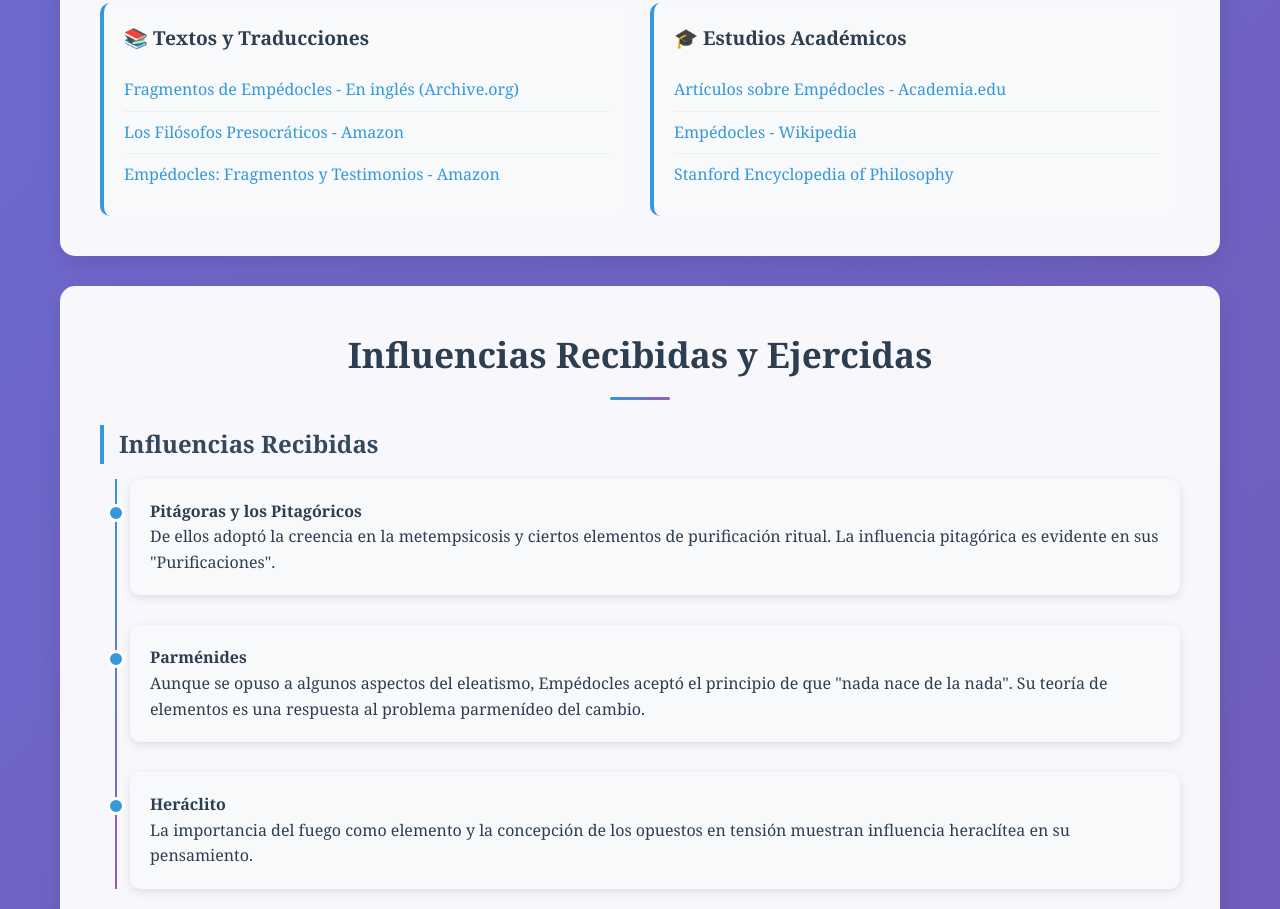
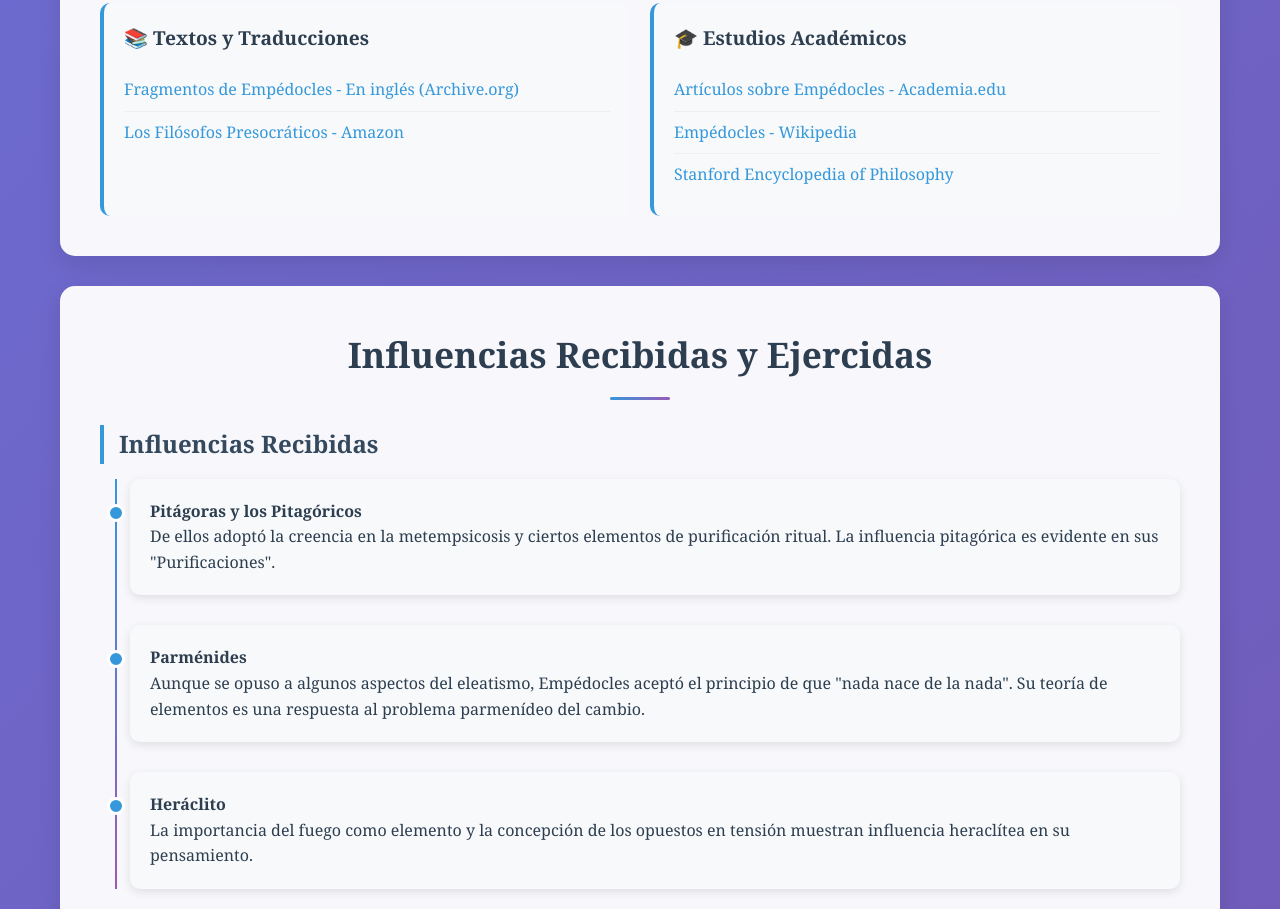
Before and after one commit to jmlucas68/empedocles, a plain HTML site: page index.html in a window 1280 px wide. Shown: the part 3161-4070 px from the top of the page. Drawn offline with Linux system fonts and the light colour scheme.

Commit message:
Actualizar index.html

```diff
--- a/index.html
+++ b/index.html
@@ -447,7 +447,7 @@
                     <h4>📚 Textos y Traducciones</h4>
                     <a href="https://archive.org/details/the-fragments-of-empedocles/mode/1up" target="_blank">Fragmentos de Empédocles - En inglés (Archive.org)</a>
                     <a href="https://amzn.eu/d/2NCUVRW" target="_blank">Los Filósofos Presocráticos - Amazon</a>
-                    <a href="https://www.amazon.es/Empedocles-Fragmentos-Testimonios/dp/8424930150" target="_blank">Empédocles: Fragmentos y Testimonios - Amazon</a>
+
                 </div>
                 <div class="link-category">
                     <h4>🎓 Estudios Académicos</h4>
```
